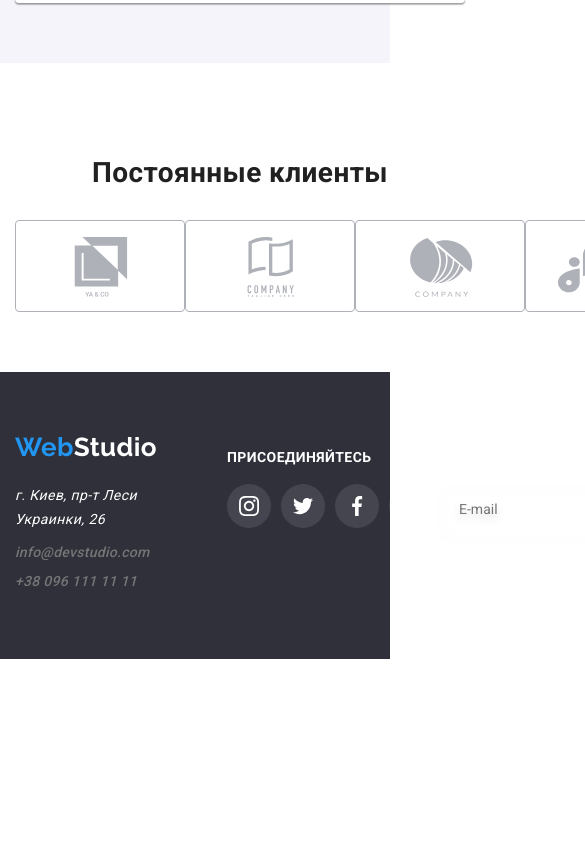
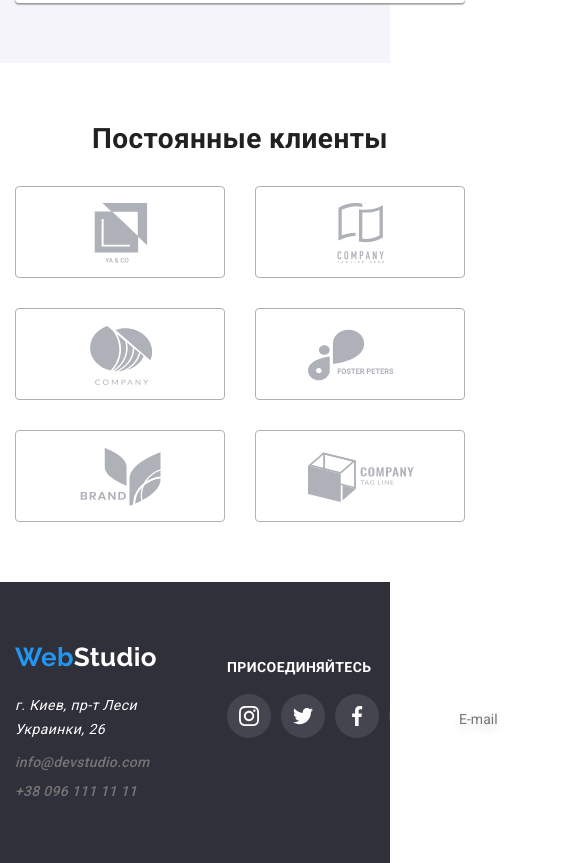
Before and after one commit to DudaKristian/WEB-Studio, a plain HTML site: page index.html in a window 390 px wide. Shown: the part 4210-5073 px from the top of the page, 585 px wide, since content can reach past the window. Before the commit the page ends 4869 px from the top, so only its background shows below. Drawn offline with nearby package versions, Linux system fonts and the light colour scheme.

Commit message:
index main adaptive finished

```diff
--- a/index.html
+++ b/index.html
@@ -470,42 +470,42 @@
         <div class="container">
           <h2 class="title clients__title">Постоянные клиенты</h2>
           <ul class="clients">
-            <li>
+            <li class="clients__item">
               <a class="client__link href="#">
                 <svg width="106" height="60">
                   <use class="client__icon" href="./images/icons.svg#icon-logo-one"></use>
                 </svg>
               </a>
             </li>
-            <li>
+            <li class="clients__item">
               <a class="client__link" href="#">
                 <svg width="106" height="60">
                   <use class="client__icon" href="./images/icons.svg#icon-logo-two"></use>
                 </svg>
               </a>
             </li>
-            <li>
+            <li class="clients__item">
               <a class="client__link" href="#">
                 <svg width="106" height="60">
                   <use class="client__icon" href="./images/icons.svg#icon-logo-three"></use>
                 </svg>
               </a>
             </li>
-            <li>
+            <li class="clients__item">
               <a class="client__link" href="#">
                 <svg width="106" height="60">
                   <use class="client__icon" href="./images/icons.svg#icon-logo-four"></use>
                 </svg>
               </a>
             </li>
-            <li>
+            <li class="clients__item">
               <a class="client__link" href="#">
                 <svg width="106" height="60">
                   <use class="client__icon" href="./images/icons.svg#icon-logo-five"></use>
                 </svg>
               </a>
             </li>
-            <li>
+            <li class="clients__item">
               <a class="client__link" href="#">
                 <svg width="106" height="60">
                   <use class="client__icon" href="./images/icons.svg#icon-logo-six"></use>
--- a/sass/components/_clients.scss
+++ b/sass/components/_clients.scss
@@ -1,23 +1,37 @@
 .clients__title {
-  padding-top: 94px;
+  @media screen and (max-width: 1199px) {
+    padding-top: 60px;
+  }
+  @media screen and (min-width: 1200px) {
+    padding-top: 94px;
+  }
 }
 .clients {
-  display: flex;
-  justify-content: space-between;
-  margin-bottom: 0;
+  @media screen and (min-width: 320px) {
+    display: flex;
+    flex-wrap: wrap;
+    margin: -15px;
+  }
+
+  // margin-bottom: 0;
 }
-
-.client__icon {
-  width: 106px;
-  height: 60px;
+.clients__item {
+  @media screen and (min-width: 320px) {
+    margin: 15px;
+  }
 }
+// .client__icon {
+//   width: 106px;
+//   height: 60px;
+// }
 .client__link {
+  box-sizing: border-box;
+  width: 210px;
   border: 1px solid #afb1b8;
   border-radius: 4px;
-  width: 170px;
   height: 92px;
   display: block;
-  padding: 16px 32px;
+  padding: 16px 52px;
   fill: var(--logo-color);
   @include transition(border, fill);
   &:hover,
@@ -27,4 +41,12 @@
     cursor: pointer;
     border-radius: 4px;
   }
+  @media screen and (min-width: 768px) {
+    width: 226px;
+    padding: 16px 60px;
+  }
+  @media screen and (min-width: 1200px) {
+    padding: 16px 32px;
+    width: 170px;
+  }
 }
--- a/sass/components/_hero.scss
+++ b/sass/components/_hero.scss
@@ -31,8 +31,8 @@
     text-transform: uppercase;
     margin-bottom: 30px;
     margin-top: 0;
-    margin-right: auto;
-    margin-left: auto;
+    // margin-right: auto;
+    // margin-left: auto;
   }
   @media screen and (min-width: 1200px) {
     font-size: 44px;
```
Also changed, not shown: css/main.css, css/main.min.css, 2 other files.
